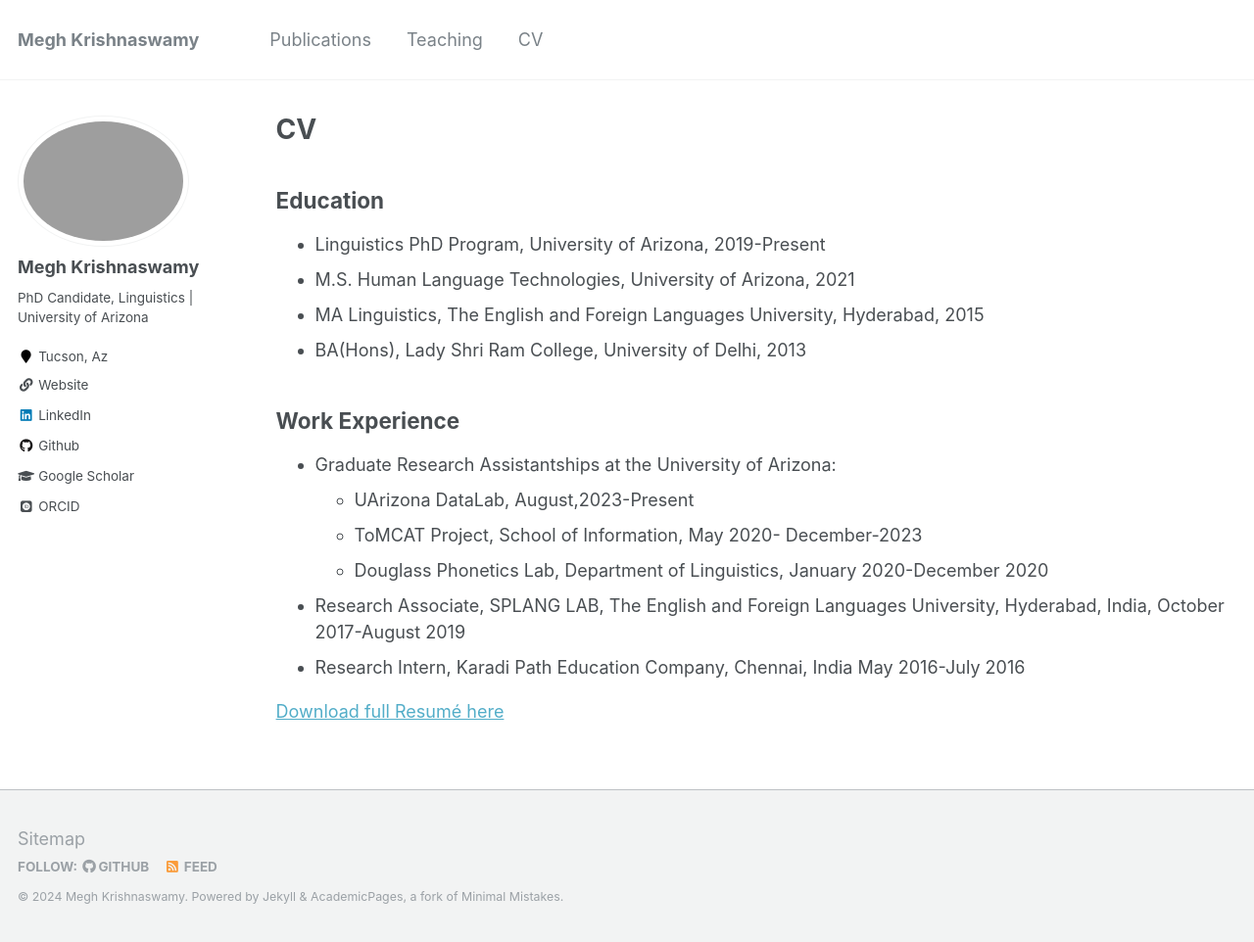
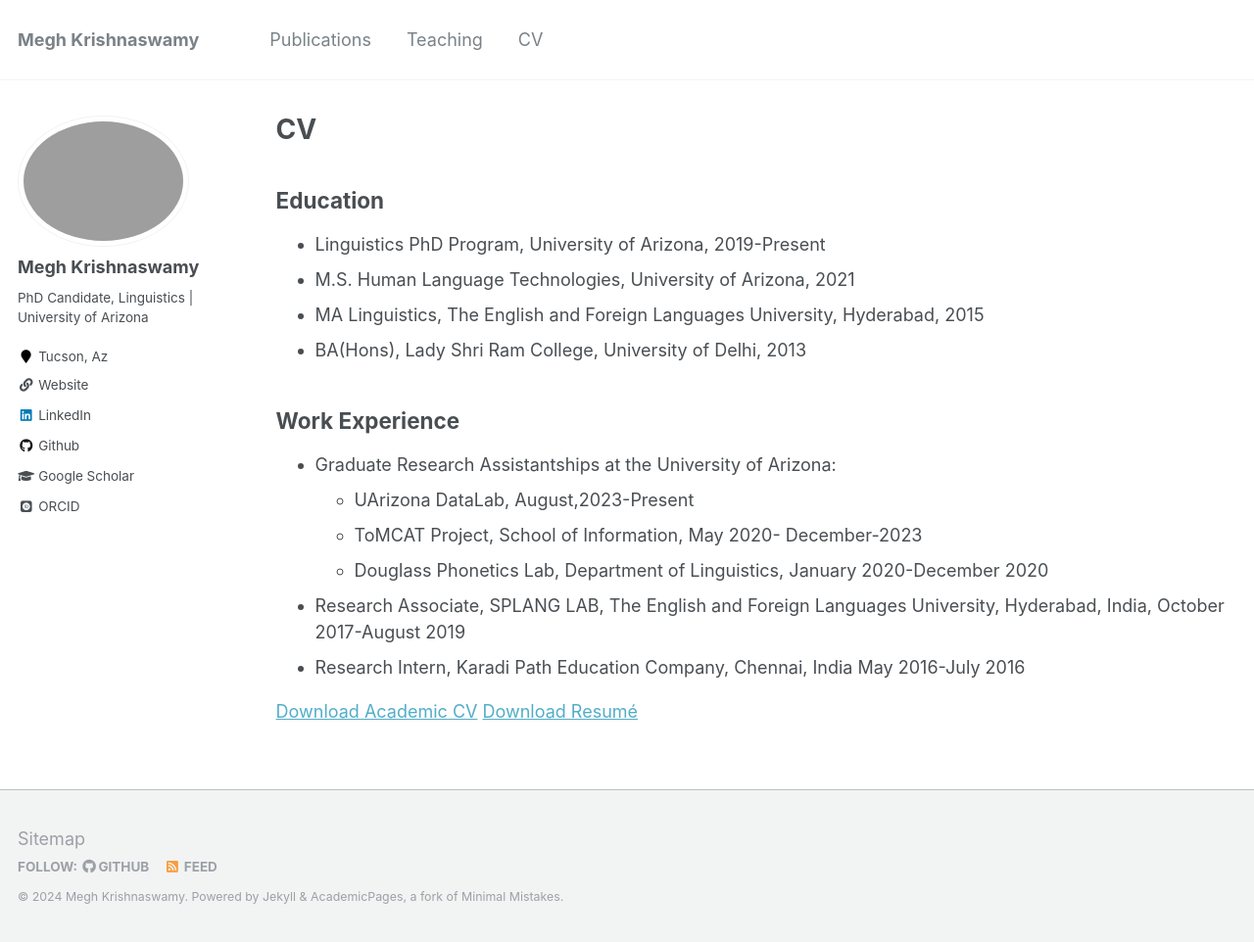
Before and after one commit to meghavarshini/meghavarshini.github.io, a Jekyll site: the page built from _pages/cv.md, in a window 1280 px wide and 962 px high. Shown: the whole window at 98% size. Built offline with Jekyll 4.4.1, drawn with Linux system fonts in a browser that asks for light colours; some web fonts are replaced.

Commit message:
added CV to cv.md

```diff
--- a/_pages/cv.md
+++ b/_pages/cv.md
@@ -25,4 +25,5 @@ redirect_from:
 * Research Associate, SPLANG LAB, The English and Foreign Languages University, Hyderabad, India, October 2017-August 2019
 * Research Intern, Karadi Path Education Company, Chennai, India May 2016-July 2016
 
-[Download full Resumé here](https://github.com/meghavarshini/academicpages.github.io/blob/master/files/mkrishnaswamy.pdf)
+[Download Academic CV](https://github.com/meghavarshini/meghavarshini.github.io/blob/master/files/krishnaswamy_academic_CV.pdf)
+[Download Resumé](https://github.com/meghavarshini/academicpages.github.io/blob/master/files/mkrishnaswamy.pdf)
```
